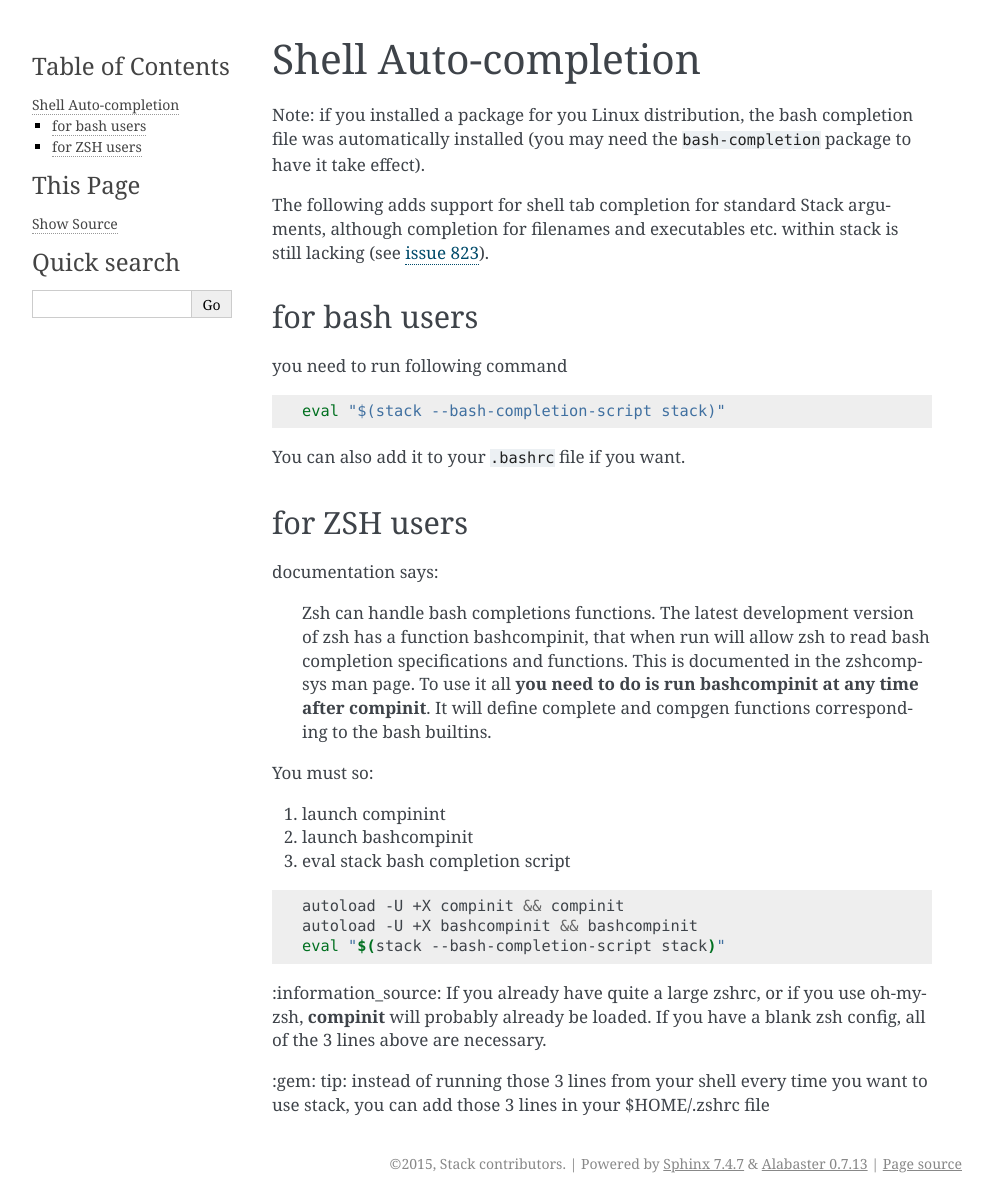
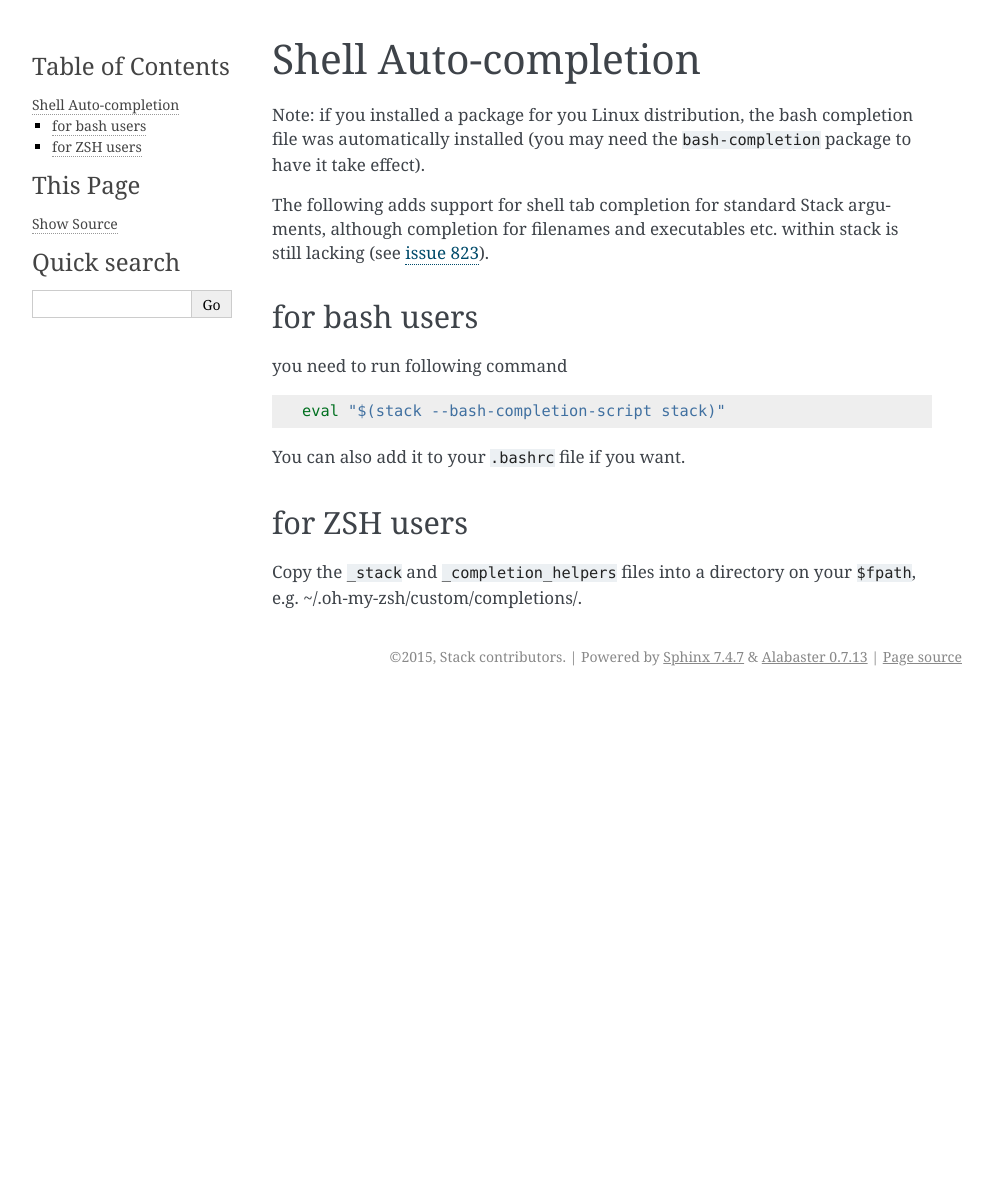
Before and after one commit to commercialhaskell/stack, a Sphinx documentation site: the page built from doc/shell_autocompletion.md, in a window 1280 px wide. Shown: the whole page, without its empty margins (148-1141 px from the left). Built offline with Sphinx 7.4.7, drawn with Linux system fonts in a browser that asks for light colours; after the commit the page ends 900 px from its top, so only the background shows below that.

Commit message:
Update shell_autocompletions.md

````diff
--- a/doc/shell_autocompletion.md
+++ b/doc/shell_autocompletion.md
@@ -16,20 +16,4 @@
 
 ## for ZSH users
 
-documentation says:
-> Zsh can handle bash completions functions. The latest development version of zsh has a function bashcompinit, that when run will allow zsh to read bash completion specifications and functions. This is documented in the zshcompsys man page. To use it all **you need to do is run bashcompinit at any time after compinit**. It will define complete and compgen functions corresponding to the bash builtins.
-
-You must so:
-  1. launch compinint
-  2. launch bashcompinit
-  3. eval stack bash completion script
-
-```shell
-autoload -U +X compinit && compinit
-autoload -U +X bashcompinit && bashcompinit
-eval "$(stack --bash-completion-script stack)"
-```
-
-:information_source: If you already have quite a large zshrc, or if you use oh-my-zsh, **compinit** will probably already be loaded. If you have a blank zsh config, all of the 3 lines above are necessary.
-
-:gem: tip: instead of running those 3 lines from your shell every time you want to use stack, you can add those 3 lines in your $HOME/.zshrc file
+Copy the `_stack` and `_completion_helpers` files into a directory on your `$fpath`, e.g. ~/.oh-my-zsh/custom/completions/.
````
